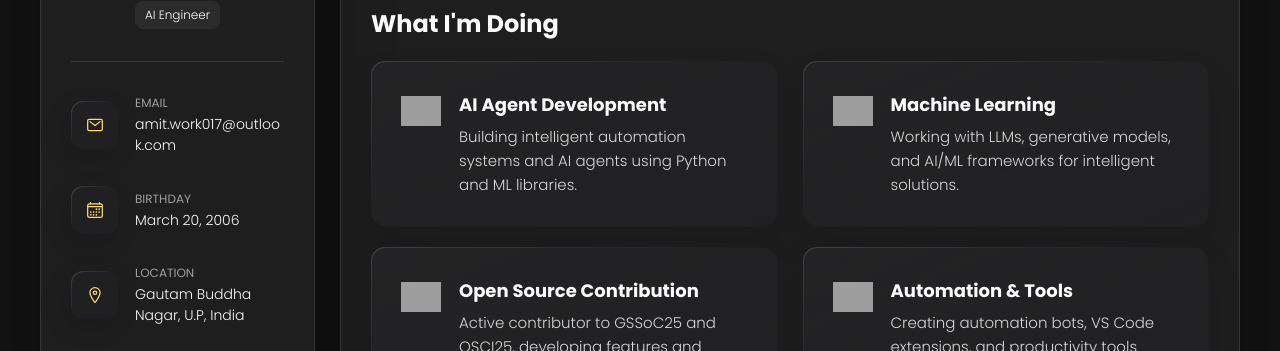
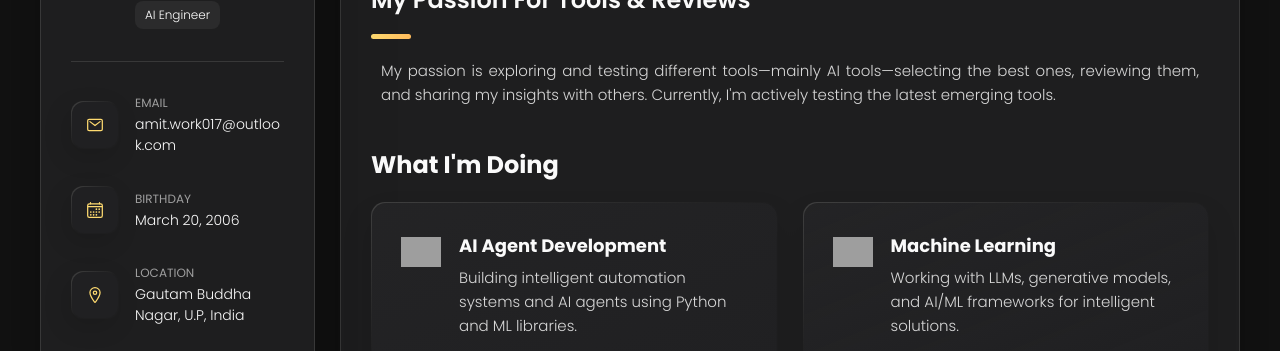
Before and after one commit to Amitk003/my-first-portfolio, a plain HTML site: page index.html in a window 1280 px wide. Shown: the part 387-738 px from the top of the page. Drawn offline with nearby package versions, Linux system fonts and the light colour scheme; grey boxes are pictures that could not be loaded.

Commit message:
add passion for tools section with yellow line

```diff
--- a/index.html
+++ b/index.html
@@ -94,6 +94,9 @@
                 <section class="about-text">
                     <p>I'm a 2nd-year B.Tech Computer Science student with a passion for AI, especially in the areas of agent development and automation. I've explored and tested 30+ AI tools, including LLMs and generative models, giving me hands-on experience with the latest in AI tech.</p>
                     <p>I enjoy building smart systems that solve real problems—particularly AI agents. I'm confident with Python and well-versed in AI/ML libraries, and I'm always looking for opportunities to turn ideas into deployable products as part of a collaborative team.</p>
+
+                    <h3 class="h3 article-title">My Passion for Tools & Reviews</h3>
+                    <p>My passion is exploring and testing different tools—mainly AI tools—selecting the best ones, reviewing them, and sharing my insights with others. Currently, I'm actively testing the latest emerging tools.</p>
                 </section>
 
                 <section class="service">
```
